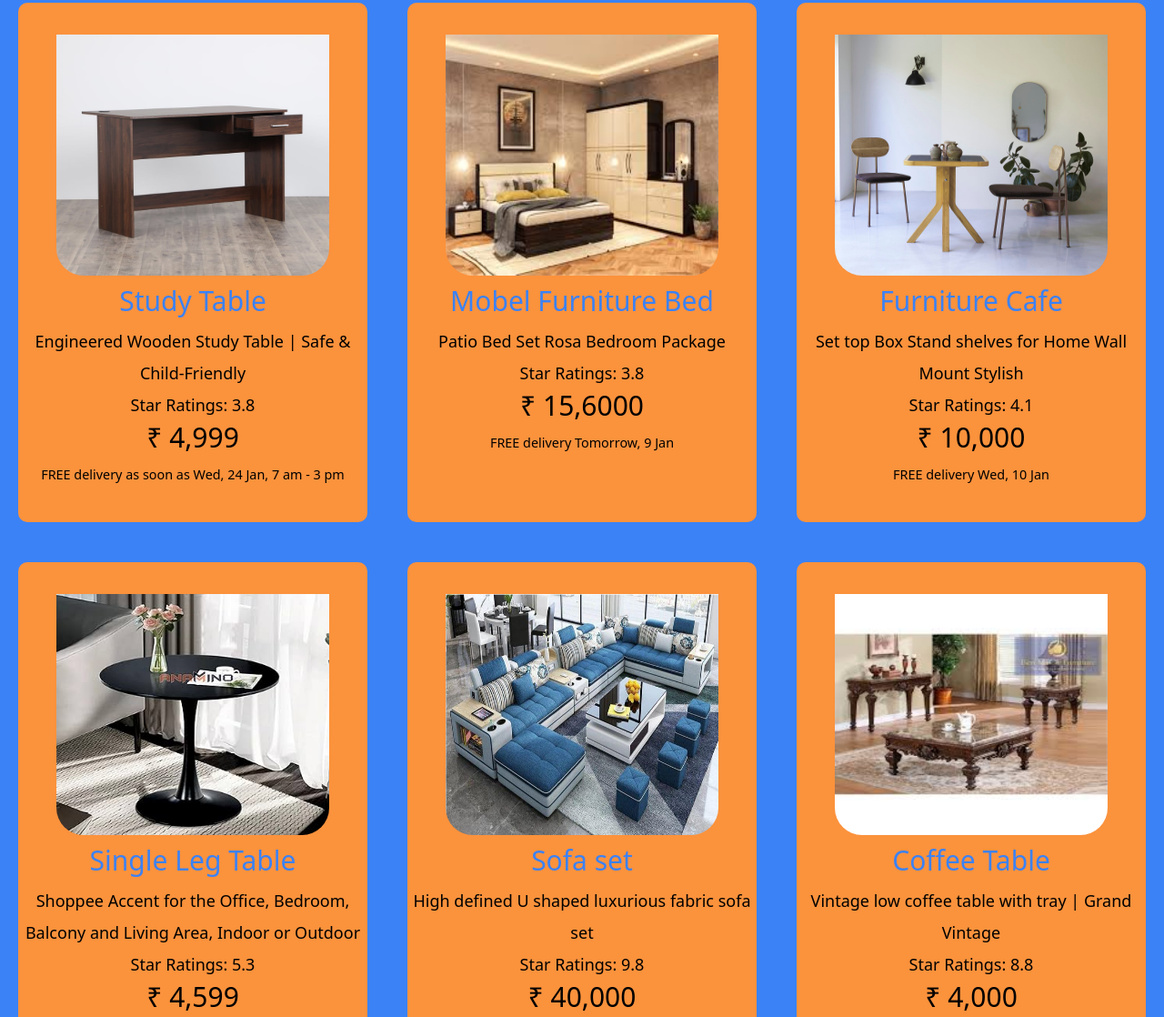
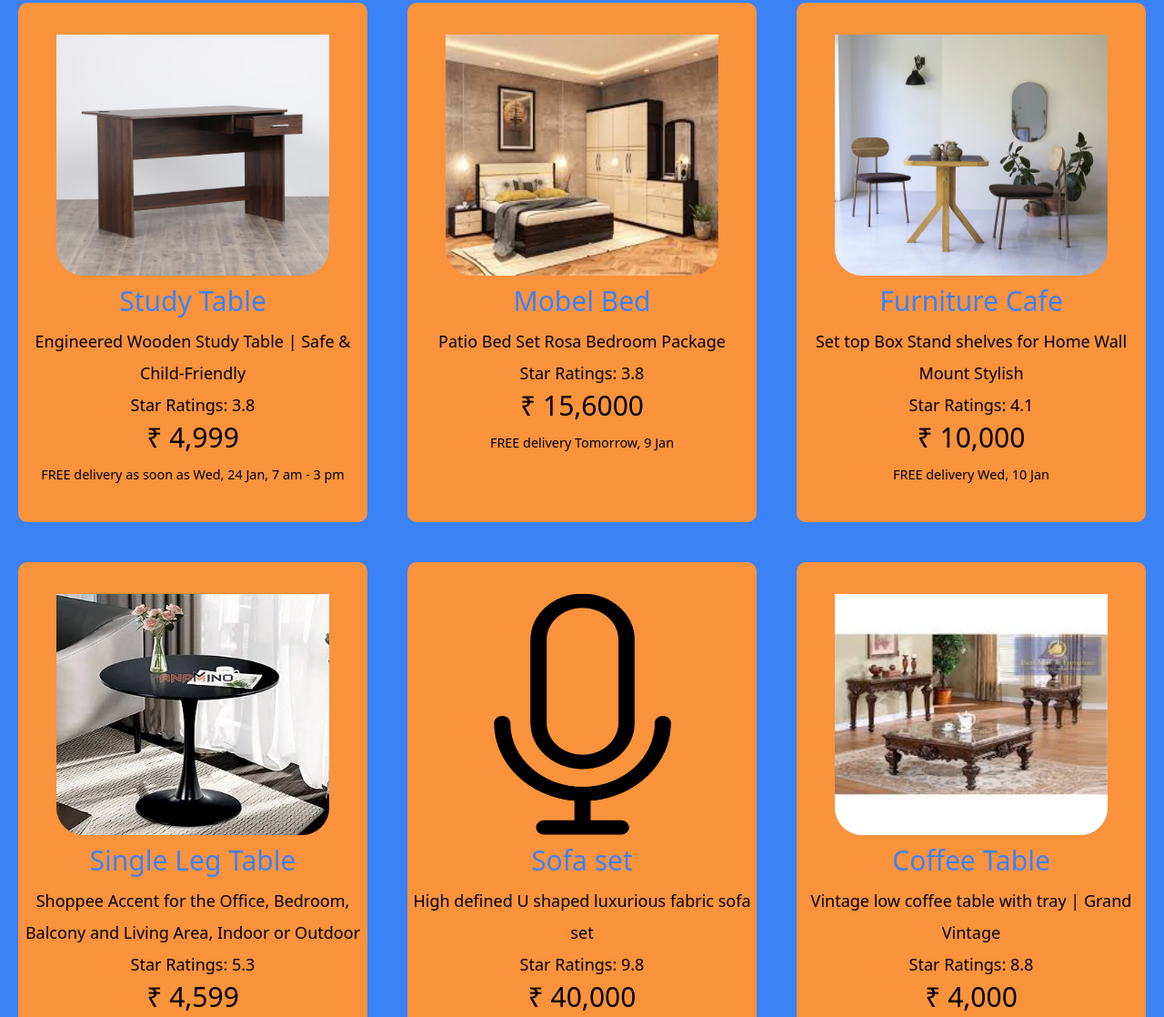
Before and after one commit to Hema-venkat3/furniture-listing, a website built with Vite: page index.html in a window 1280 px wide. Shown: the part 145-1263 px from the top of the page at 91% size. Built offline with nearby package versions, Linux system fonts and the light colour scheme.

Commit message:
single image relative path

```diff
--- a/data/products.json
+++ b/data/products.json
@@ -9,7 +9,7 @@
 },
 {
     "imgUrl": "./assets/images/bed.jpg",
-    "title": "Mobel Furniture Bed",
+    "title": "Mobel Bed",
     "description" : "Patio Bed Set Rosa Bedroom Package",
     "star_ratings": 3.8,
     "Price": "₹ 15,6000",
@@ -32,7 +32,7 @@
     "delivery": "FREE delivery Tue, 16 Jan"
 },
 {
-        "imgUrl": "./assets/images/sofa.jpg",
+        "imgUrl": "assets/images/microphone.png",
         "title": "Sofa set",
         "description" : "High defined U shaped luxurious fabric sofa set",
         "star_ratings": 9.8,
```
Also changed, not shown: index.html (+0 -20 lines).
